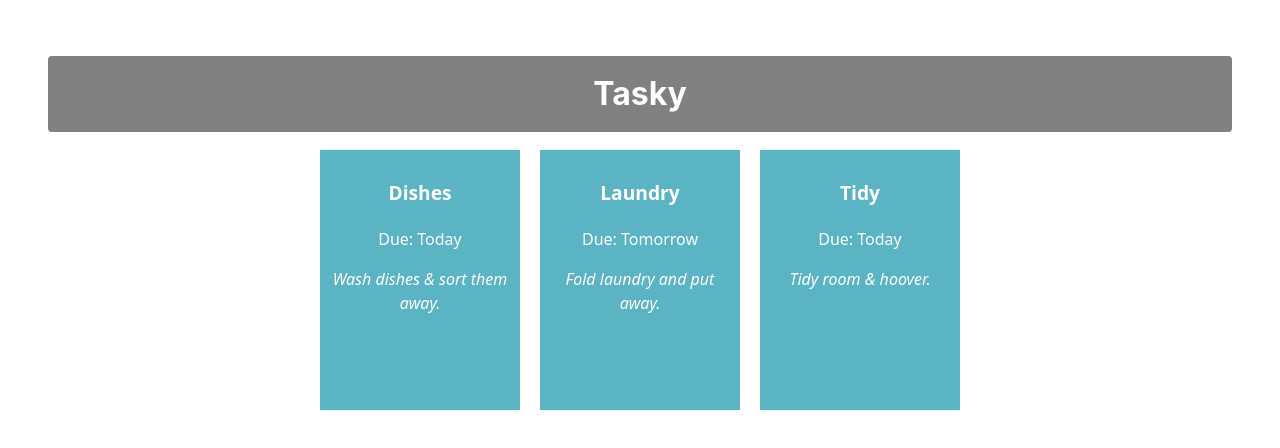
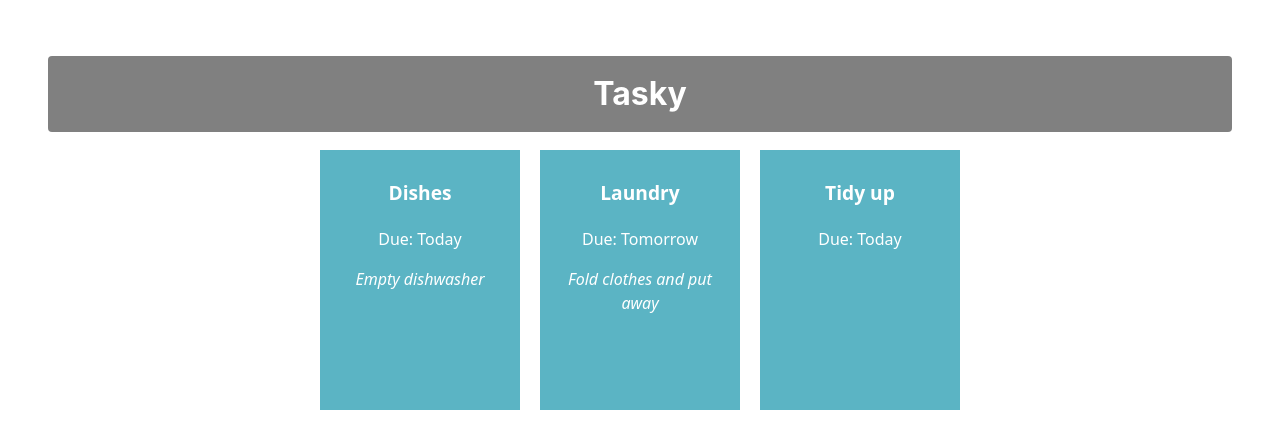
Before and after one commit to mfaddyf/react-basics-labs-s1-2026, a React (Vite) app in the folder tasky/: page / in a window 1280 px wide. Shown: the top 448 px of the page. Built offline with nearby package versions, Linux system fonts and the light colour scheme.

Commit message:
added task state

```diff
--- a/tasky/src/App.jsx
+++ b/tasky/src/App.jsx
@@ -1,13 +1,21 @@
 import './App.css';
 import Task from './components/Task';
+import { useState } from 'react';
 
 function App() {
+  const [taskState, setTaskState] = useState({
+    tasks: [
+      { title: "Dishes", description: "Empty dishwasher", deadline: "Today" },
+      { title: "Laundry", description: "Fold clothes and put away", deadline: "Tomorrow" },
+      { title: "Tidy up", deadline: "Today" }
+    ]
+  });
   return (
     <div className="container">
       <h1>Tasky</h1>
-      <Task title="Dishes" deadline="Today" description="Wash dishes & sort them away." />
-      <Task title="Laundry" deadline="Tomorrow" description="Fold laundry and put away." />
-      <Task title="Tidy" deadline="Today" description="Tidy room & hoover." />
+      <Task title={taskState.tasks[0].title} deadline={taskState.tasks[0].deadline} description={taskState.tasks[0].description} />
+      <Task title={taskState.tasks[1].title} deadline={taskState.tasks[1].deadline} description={taskState.tasks[1].description} />
+      <Task title={taskState.tasks[2].title} deadline={taskState.tasks[2].deadline} description={taskState.tasks[2].description} />
     </div>
   );
 }
```
Also changed, not shown: 1 other file (tests, documents, lock files or other folders).
